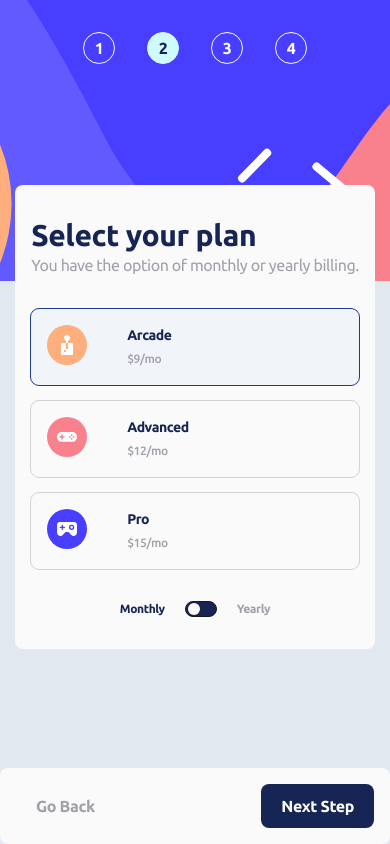
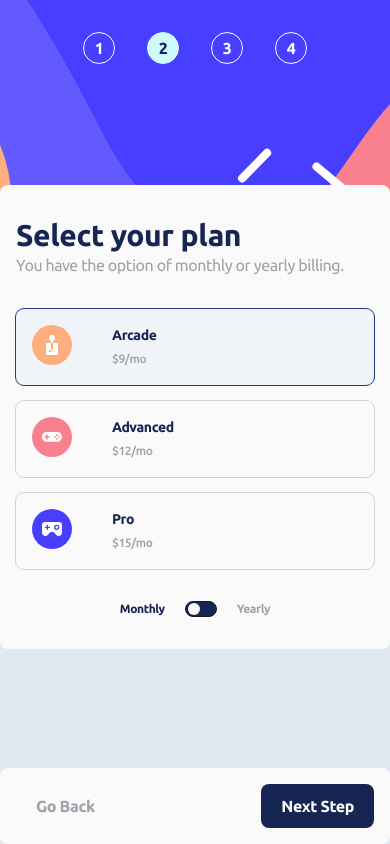
Before and after one commit to matheus369k/multi-step-form, a Next.js app: page /select-plan in a window 390 px wide. Built offline with nearby package versions, Linux system fonts and the light colour scheme.

Commit message:
resolver error on the response mode

```diff
--- a/src/layout/index.tsx
+++ b/src/layout/index.tsx
@@ -12,11 +12,9 @@ export function RootProvider({ children }: { children: React.ReactNode }) {
       <Suspense fallback={<Loading />}>
         <main className="flex flex-col w-full lg:w-auto lg:bg-zinc-50 lg:p-4 font-[family-name:var(--font-Ubuntu-Regular)] lg:rounded-2xl lg:shadow lg:flex-row">
           <ListOfSteps />
-          <Suspense fallback={<Loading />}>
-            <div className="max-w-[620px] lg:w-[620px] min-h-[420px] lg:h-[500px] mx-auto text-blue-950 px-4 sm:px-12 lg:px-20 rounded-lg flex flex-col gap-8 -mt-24 lg:mt-10 mb-2 bg-zinc-50">
-              {children}
-            </div>
-          </Suspense>
+          <div className="max-w-[620px] w-full lg:w-[620px] min-h-[420px] lg:h-[500px] mx-auto text-blue-950 px-4 sm:px-12 lg:px-20 rounded-lg flex flex-col gap-8 -mt-24 lg:mt-10 mb-2 bg-zinc-50">
+            <Suspense fallback={<Loading />}>{children}</Suspense>
+          </div>
         </main>
       </Suspense>
     </Provider>
```
